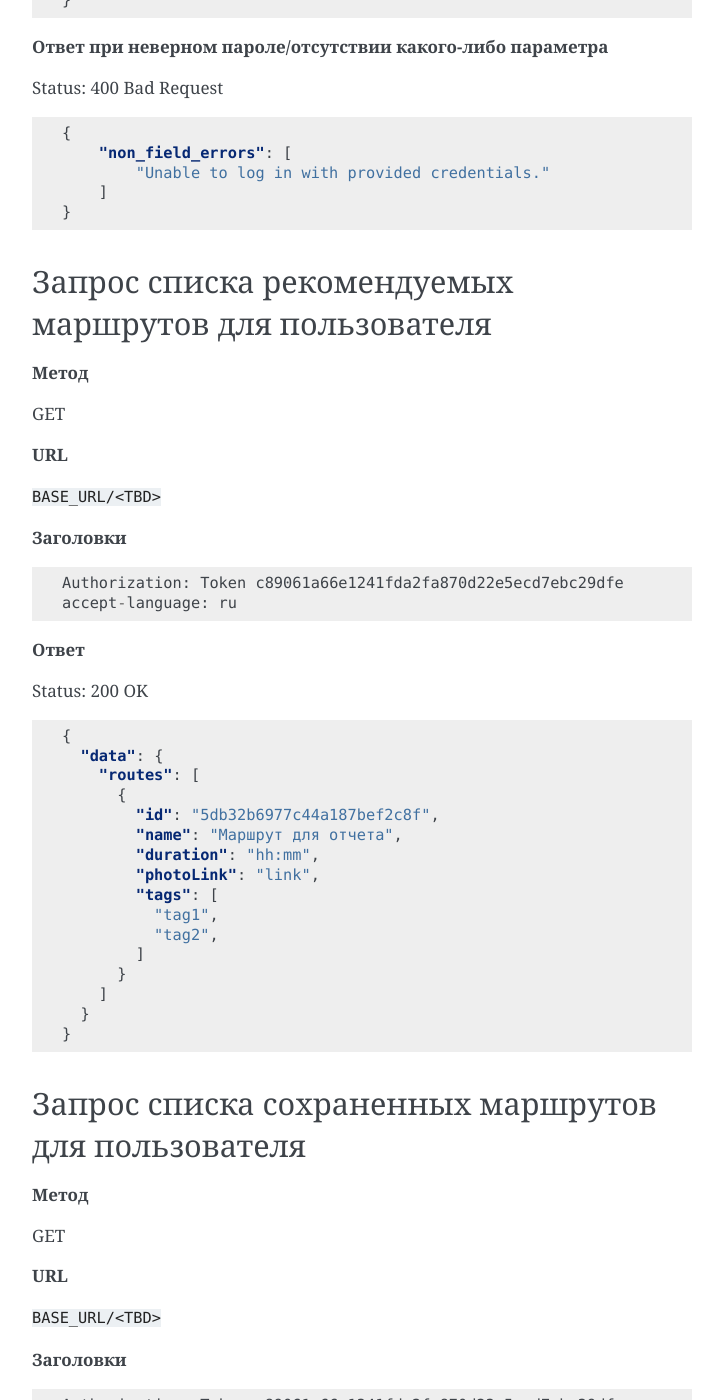
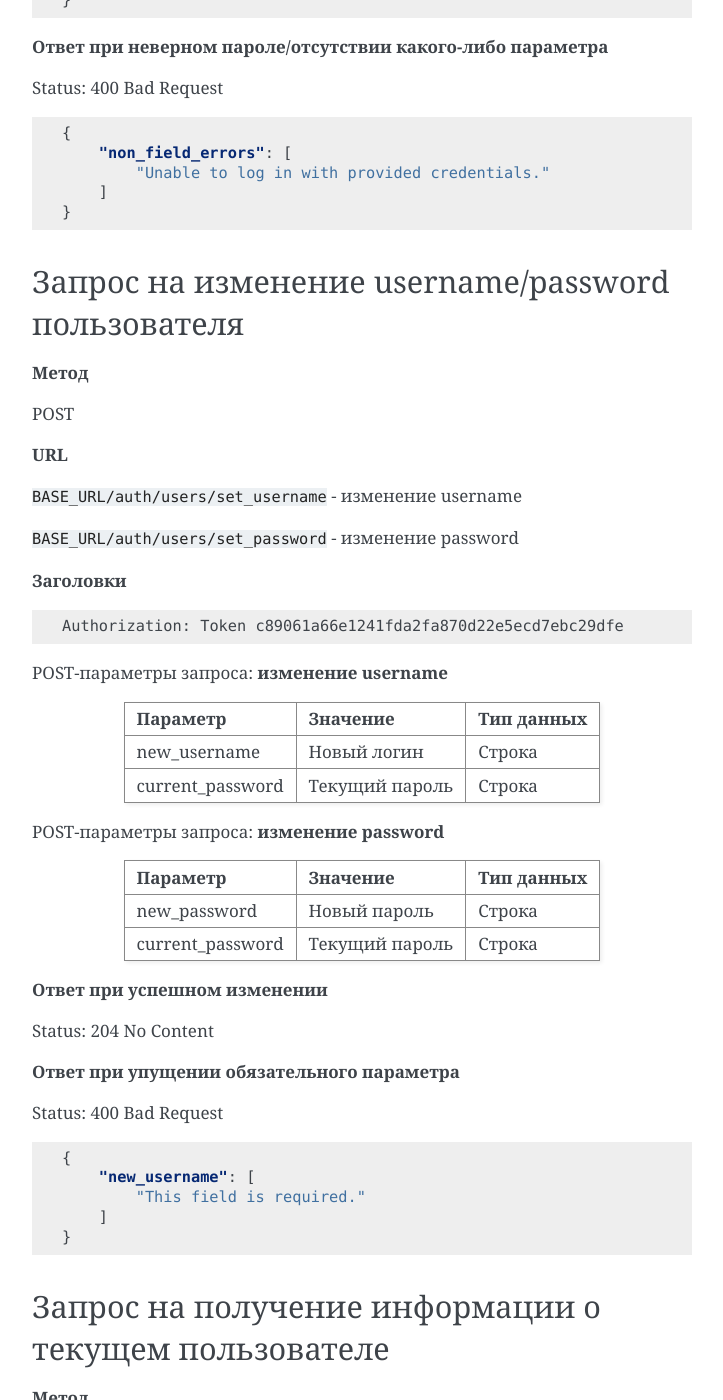
Before and after one commit to dh-center/st-retrospect-docs, a Sphinx documentation site: the page built from docs/pages/api-spec.rst, in a window 1280 px wide and 1400 px high, scrolled down 1964 px. Shown: the whole window, without its empty margins (388-1111 px from the left). Built offline with Sphinx 7.4.7, drawn with Linux system fonts in a browser that asks for light colours; some of the changed text lies outside the part shown.

Commit message:
Added edit/retrieve user requests info

```diff
--- a/docs/pages/api-spec.rst
+++ b/docs/pages/api-spec.rst
@@ -112,6 +112,100 @@ Status: 400 Bad Request
             "Unable to log in with provided credentials."
         ]
     }
+
+Запрос на изменение username/password пользователя
+------------------------------------------------------
+
+**Метод**
+
+POST
+
+**URL**
+
+``BASE_URL/auth/users/set_username`` - изменение username
+
+``BASE_URL/auth/users/set_password`` - изменение password
+
+**Заголовки**
+
+::
+
+  Authorization: Token c89061a66e1241fda2fa870d22e5ecd7ebc29dfe
+
+POST-параметры запроса: **изменение username**
+
++------------------+-----------------+------------+
+| Параметр         | Значение        | Тип данных |
++==================+=================+============+
+| new_username     | Новый логин     | Строка     |
++------------------+-----------------+------------+
+| current_password | Текущий пароль  | Строка     |
++------------------+-----------------+------------+
+
+POST-параметры запроса: **изменение password**
+
++------------------+-----------------+------------+
+| Параметр         | Значение        | Тип данных |
++==================+=================+============+
+| new_password     | Новый пароль    | Строка     |
++------------------+-----------------+------------+
+| current_password | Текущий пароль  | Строка     |
++------------------+-----------------+------------+
+
+**Ответ при успешном изменении**
+
+Status: 204 No Content
+
+**Ответ при упущении обязательного параметра**
+
+Status: 400 Bad Request
+
+.. code-block:: json
+
+  {
+      "new_username": [
+          "This field is required."
+      ]
+  }
+
+Запрос на получение информации о текущем пользователе
+------------------------------------------------------
+
+**Метод**
+
+GET
+
+**URL**
+
+``BASE_URL/auth/users/me/``
+
+**Заголовки**
+
+::
+
+  Authorization: Token c89061a66e1241fda2fa870d22e5ecd7ebc29dfe
+
+**Ответ при успешном запросе**
+
+Status: 200 OK
+
+.. code-block:: json
+
+  {
+      "email": "",
+      "id": 4,
+      "username": "new_user_name"
+  }
+
+**Ответ при невалидном/непереданном токене**
+
+Status: 401 Unauthorized
+
+.. code-block:: json
+
+  {
+      "detail": "Authentication credentials were not provided."
+  }
 
 Запрос списка рекомендуемых маршрутов для пользователя
 ------------------------------------------------------
```
